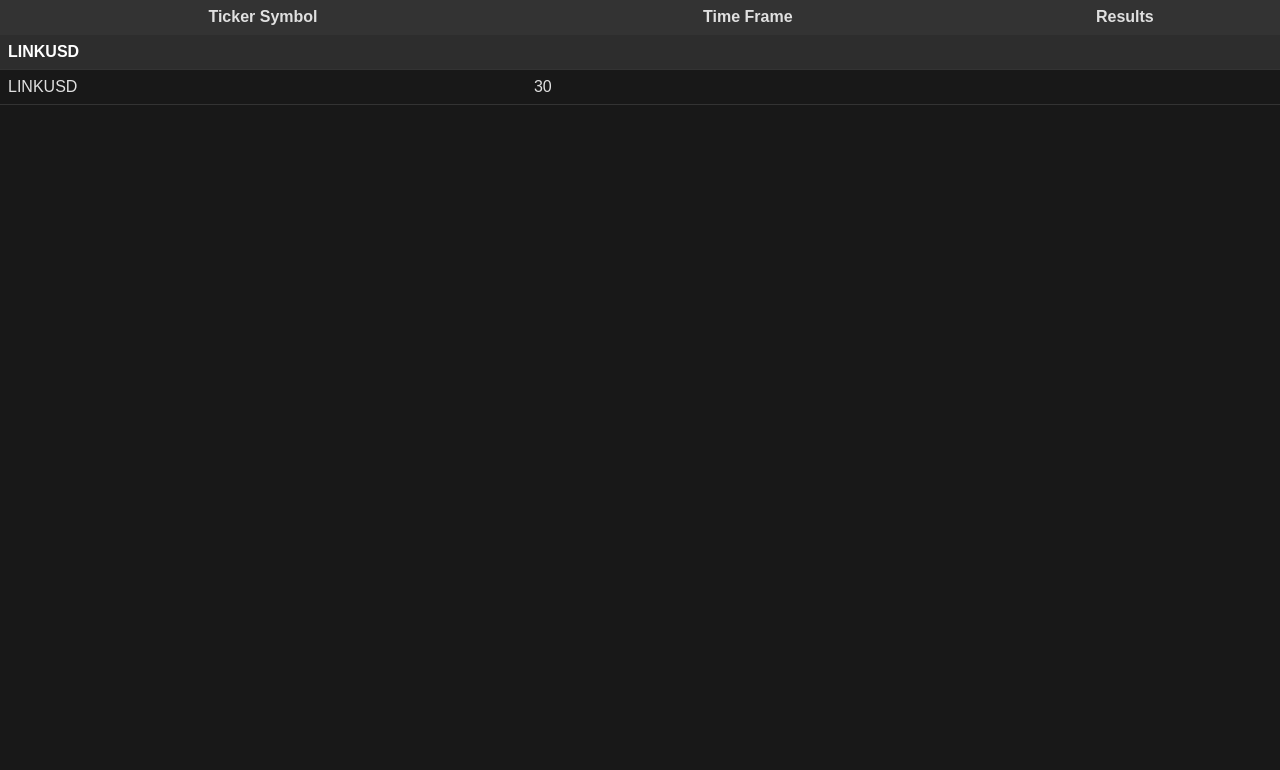
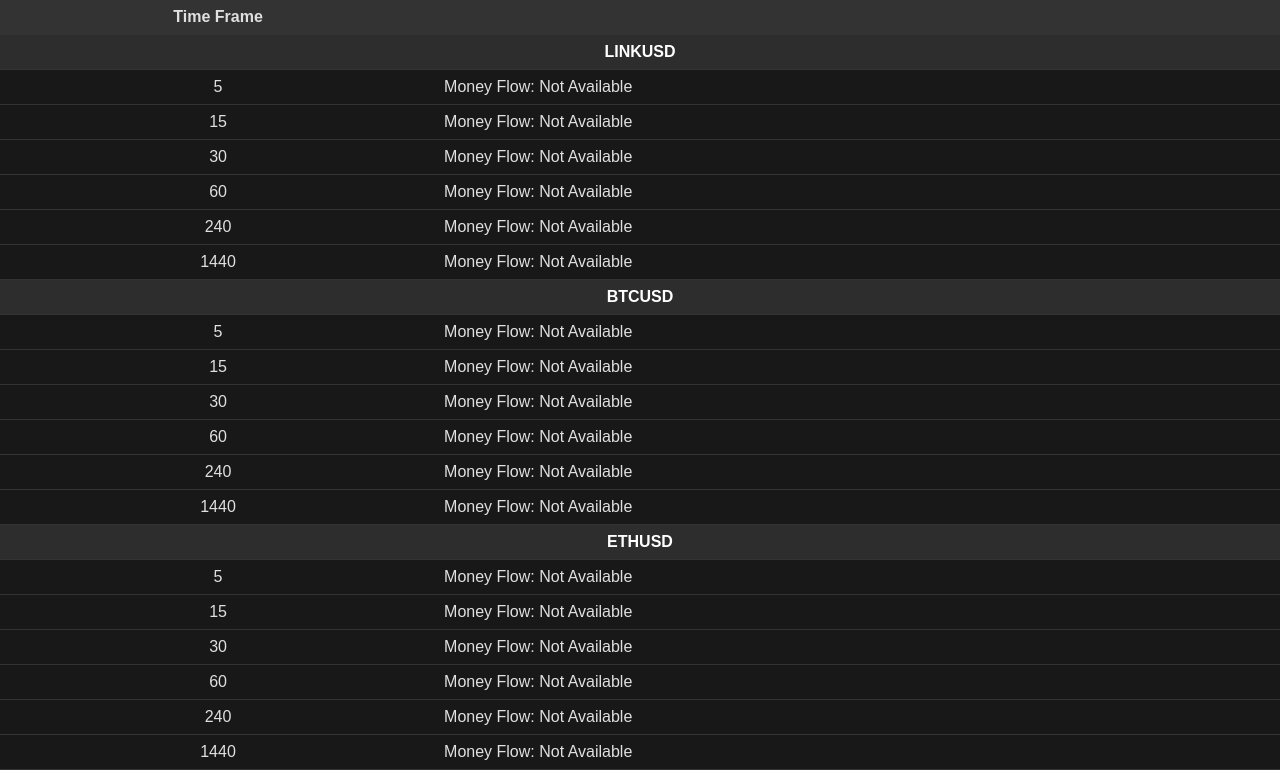
Before and after one commit to spoon2eric/tvstrats, a Flask app: page / in a window 1280 px wide. Shown: the part 112-882 px from the top of the page. Before the commit the page ends 217 px from the top, so only its background shows below. Run offline with Flask 3, Linux system fonts and the light colour scheme; data that the repository does not hold is empty; some libraries are stand-ins or nearby versions.

Commit message:
Added Money Flow. Updated UI.

```diff
--- a/main.py
+++ b/main.py
@@ -68,12 +68,13 @@ def index():
     plans = get_all_plans_from_db()
 
     results = {}
+    money_flows = {}  # Initialize money_flows here
 
     # Process each ticker/plan
     for plan in plans:
         strategy_instance = PatternStrategy(plan)
         strategy_result = strategy_instance.analyze()
-        print("########", strategy_result)
+        print("SR ########", strategy_result)
 
         dots = {}
         if isinstance(strategy_result, dict):
@@ -92,9 +93,19 @@ def index():
             results[ticker] = {}
         results[ticker][time_frame] = dots
 
-    # Pass the results to the template
-    print("Debug: Results Dictionary:", results)
-    return render_template('index.html', data=results)
+        # Fetch the most recent "Mny Flow" for each ticker and time frame
+        current_record = collection.find_one(
+            {"Time Frame": time_frame, "ticker": ticker}, sort=[('TV Time', -1)])
+        if current_record and 'Mny Flow' in current_record:
+            if ticker not in money_flows:
+                money_flows[ticker] = {}
+            money_flows[ticker][time_frame] = {
+                'money_flow': current_record['Mny Flow']}
+
+    print("DEBUG: Results Dictionary:", results)
+    print("DEBUG: money_flows:", money_flows)
+    return render_template('index.html', data=results, money_flow=money_flows)
+
 
 def process_log_entry(log_entry):
     """
--- a/strategies.py
+++ b/strategies.py
@@ -1,7 +1,7 @@
 import os
 from dotenv import load_dotenv
-#import collections
-#import sqlite3
+# import collections
+# import sqlite3
 from typing import Collection
 from pymongo import MongoClient
 import os
@@ -49,18 +49,18 @@ class Strategy:
 # MTBT Strategy (As an example)
 
 
-class MTBTStrategy(Strategy):
-    def fetch_data(self):
-        # Implement data fetching specific to MTBT strategy
-        pass
+# class MTBTStrategy(Strategy):
+#     def fetch_data(self):
+#         # Implement data fetching specific to MTBT strategy
+#         pass
 
-    def analyze(self):
-        # Implement data analysis specific to MTBT strategy
-        pass
+#     def analyze(self):
+#         # Implement data analysis specific to MTBT strategy
+#         pass
 
-    def update_sqlite(self):
-        # Implement SQLite updates specific to MTBT strategy
-        pass
+#     def update_sqlite(self):
+#         # Implement SQLite updates specific to MTBT strategy
+#         pass
 
 
 class PatternStrategy(Strategy):
@@ -75,6 +75,7 @@ class PatternStrategy(Strategy):
     def find_pattern_sequence(self):
         time_frame = self.time_frame
         ticker_symbol = self.ticker_symbol
+
         # Add logging statements here to debug
         logging.debug(f"Time Frame: {time_frame}")
         logging.debug(f"Ticker Symbol: {ticker_symbol}")
@@ -144,9 +145,25 @@ class PatternStrategy(Strategy):
         # Step 0: Find the latest Big Green Dot
         big_green_dot = mongo_collection.find_one(
             {"Time Frame": time_frame, "ticker": ticker_symbol, "Buy": "1"}, sort=[('TV Time', -1)])
+        print("DEBUG: big_green_dot:", big_green_dot)
+
+        # Check if big_green_dot exists and assign its value to big_green_dot_money_flow
+        if big_green_dot:
+            big_green_dot_money_flow = float(big_green_dot["Mny Flow"])
+        else:
+            # Handle the case where there's no matching record in the database.
+            # For example, you might set a default value or log a warning.
+            big_green_dot_money_flow = 0.0  # or some other default value
+
+        # Look at Money Flow
+        print("DEBUG: Before accessing Mny Flow")
+        if big_green_dot_money_flow > 0:
+            logging.debug("Money Flow is Green for Big Green Dot")
+        else:
+            logging.debug("Money Flow is Red for Big Green Dot")
 
         logging.debug(f"Big Green Dot found: {big_green_dot}")
-        logging.debug(f"Big Green Dot Query Result: {big_green_dot}")
+        logging.debug(f"Big Green Dot Money Flow: {big_green_dot_money_flow}")
 
         if not big_green_dot:
             logging.debug("No Big Green Dot found.")
@@ -185,10 +202,10 @@ class PatternStrategy(Strategy):
 
         dots_found["message"] = message
         dots_found["first_big_green_dot_time"] = big_green_dot['TV Time']
-        print("Debug: Big Green Dot Time:", dots_found["first_big_green_dot_time"])
+        print("Debug: Big Green Dot Time:",
+              dots_found["first_big_green_dot_time"])
 
         return dots_found
-
 
 
 # Utility Functions
--- a/templates/index.html
+++ b/templates/index.html
@@ -61,6 +61,7 @@
             padding: 8px;
             border-bottom: 1px solid #333;
             /* Dark table cell border */
+            text-align: center;
         }
 
         th {
@@ -68,6 +69,10 @@
             /* Dark table header background */
             color: #e0e0e0;
             /* Table header text color */
+        }
+
+        td.results {
+            text-align: left;
         }
 
         tr:hover {
@@ -98,9 +103,8 @@
         <!-- Table header -->
         <thead>
             <tr>
-                <th>Ticker Symbol</th>
                 <th>Time Frame</th>
-                <th>Results</th>
+                <th></th>
             </tr>
         </thead>
         <tbody>
@@ -108,14 +112,23 @@
             {% for ticker, details in data.items() %}
             <!-- Ticker header -->
             <tr class="ticker-header">
-                <td colspan="3">{{ ticker }}</td>
+                <td colspan="2">{{ ticker }}</td>
             </tr>
             <!-- Ticker details -->
             {% for time_frame, result in details.items() %}
             <tr>
-                <td>{{ ticker }}</td>
                 <td>{{ time_frame }}</td>
-                <td>
+                <td class="results">
+                    {% if money_flow.get(ticker) and money_flow[ticker].get(time_frame) %}
+                    {% set mf_value = money_flow[ticker][time_frame].money_flow|float %}
+                    <span style="color: {{ 'green' if mf_value > 0 else 'red' }}">
+                        MF: {{ mf_value|round(2) }}
+                    </span>
+                    <br>
+                    {% else %}
+                    Money Flow: Not Available
+                    {% endif %}
+
                     {% if 'first_big_green_dot_time' in result %}
                     {{ data[ticker][time_frame].first_big_green_dot_time }}
                     {% endif %}
--- a/tickers.txt
+++ b/tickers.txt
@@ -1 +1,18 @@
+LINKUSD, 5
+LINKUSD, 15
 LINKUSD, 30
+LINKUSD, 60
+LINKUSD, 240
+LINKUSD, 1440
+BTCUSD, 5
+BTCUSD, 15
+BTCUSD, 30
+BTCUSD, 60
+BTCUSD, 240
+BTCUSD, 1440
+ETHUSD, 5
+ETHUSD, 15
+ETHUSD, 30
+ETHUSD, 60
+ETHUSD, 240
+ETHUSD, 1440
```
Also changed, not shown: data/database.db.
